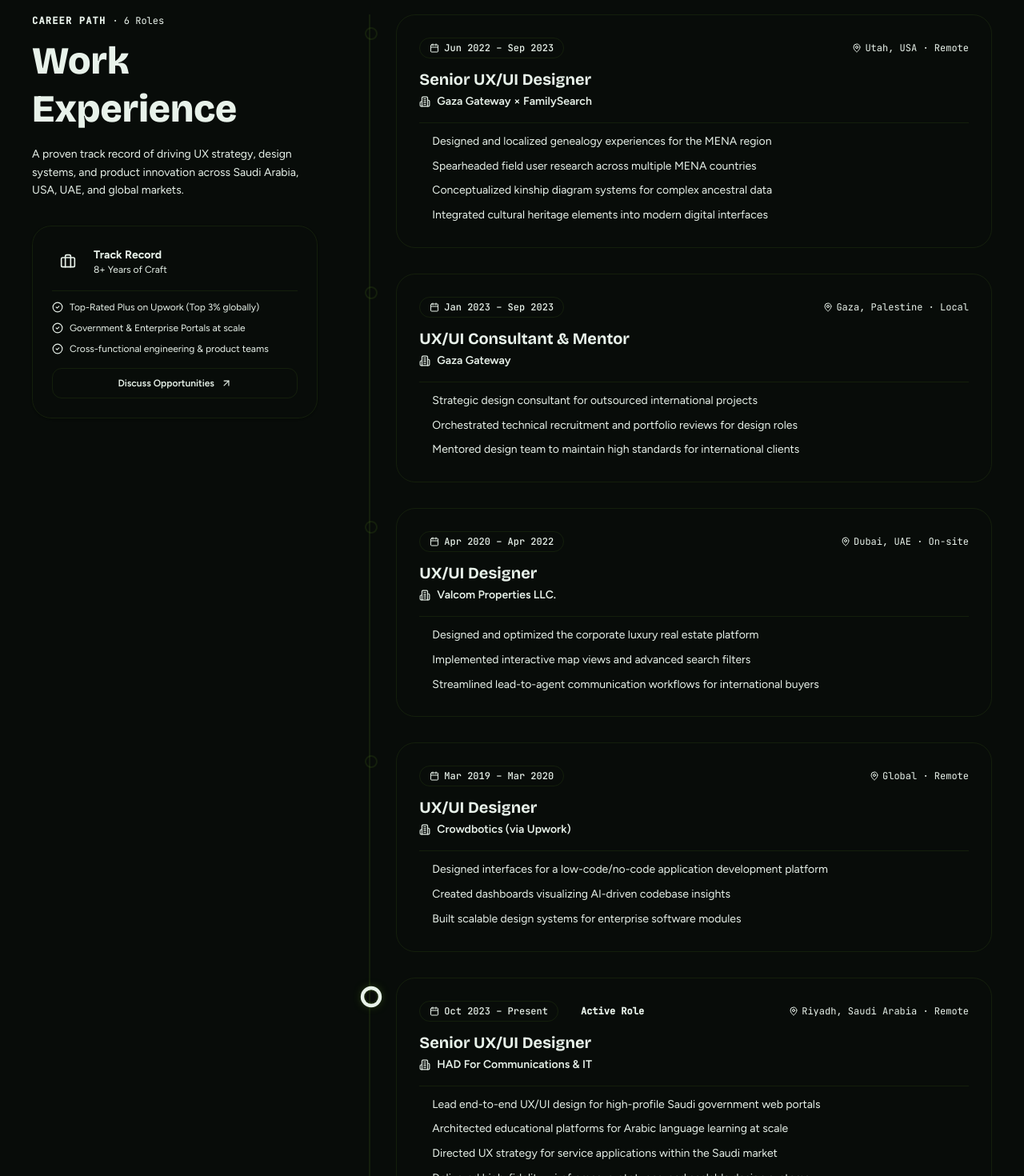
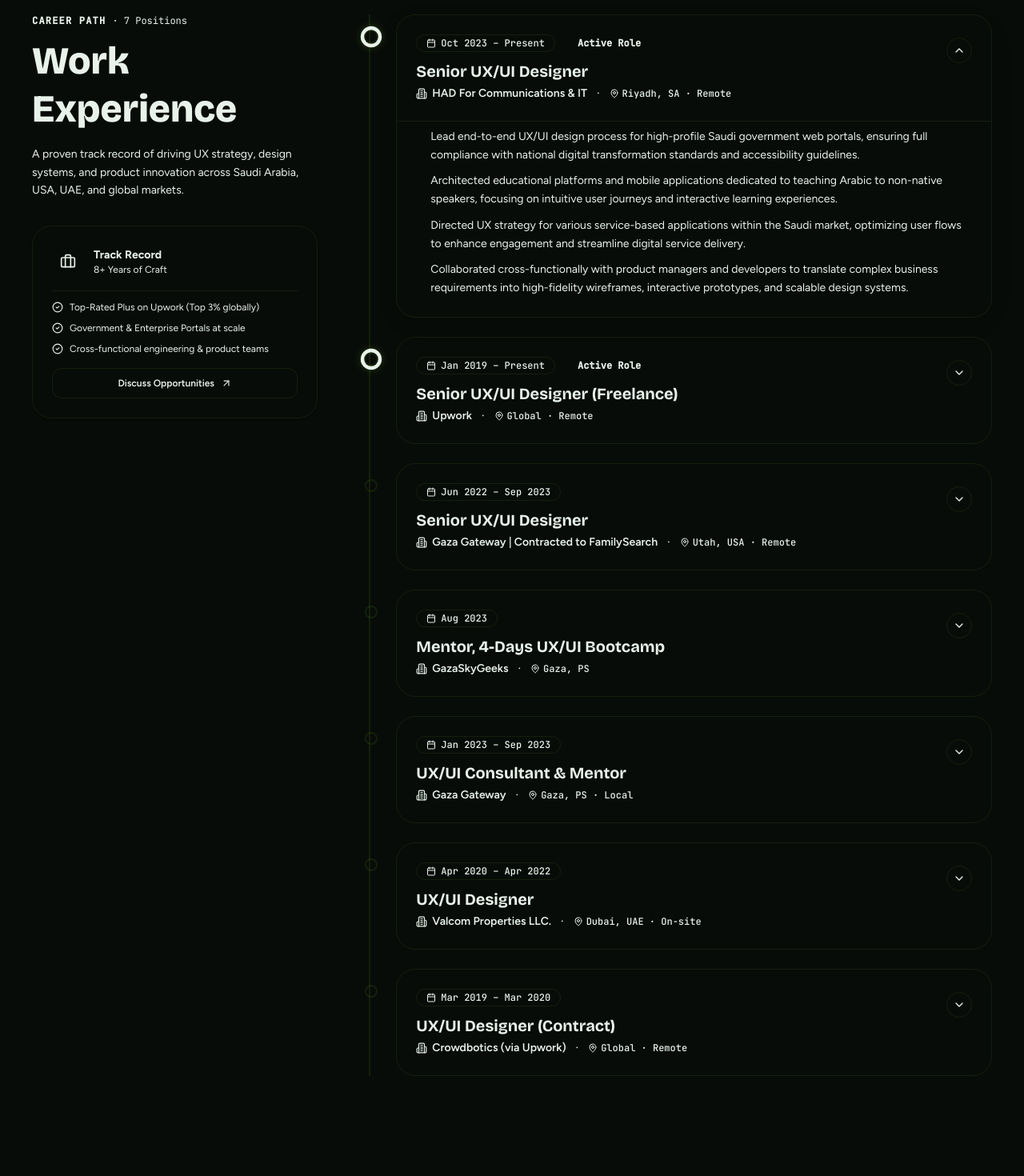
Before and after one commit to ahmedalazaiza/azaiza-portfolio, a React (Vite) app: page / in a window 1280 px wide. Shown: the part 4160-5630 px from the top of the page at 80% size. Built offline with nearby package versions, Linux system fonts and the light colour scheme; no server answers; the database is empty.

Commit message:
Experience: Add accordion with current role open by default, single-open rule, and smart date sorting

```diff
--- a/src/app/sections/TimelineSection.tsx
+++ b/src/app/sections/TimelineSection.tsx
@@ -1,88 +1,102 @@
 import React, { useState, useEffect, useRef } from "react";
-import { motion, useInView } from "motion/react";
-import { MapPin, Calendar, Briefcase, Sparkles, Building2, CheckCircle2, ArrowUpRight } from "lucide-react";
+import { motion, AnimatePresence, useInView } from "motion/react";
+import { MapPin, Calendar, Briefcase, Building2, CheckCircle2, ArrowUpRight, ChevronDown } from "lucide-react";
 import { supabase } from "../../lib/supabase";
 import { Experience } from "../types";
 
 const FALLBACK_EXPERIENCES: Experience[] = [
   {
-    id: 1,
+    id: 7,
     period: "Oct 2023 – Present",
     current: true,
     role: "Senior UX/UI Designer",
     company: "HAD For Communications & IT",
-    location: "Riyadh, Saudi Arabia · Remote",
+    location: "Riyadh, SA · Remote",
     highlights: [
-      "Lead end-to-end UX/UI design for high-profile Saudi government web portals",
-      "Architected educational platforms for Arabic language learning at scale",
-      "Directed UX strategy for service applications within the Saudi market",
-      "Delivered high-fidelity wireframes, prototypes, and scalable design systems",
+      "Lead end-to-end UX/UI design process for high-profile Saudi government web portals, ensuring full compliance with national digital transformation standards and accessibility guidelines.",
+      "Architected educational platforms and mobile applications dedicated to teaching Arabic to non-native speakers, focusing on intuitive user journeys and interactive learning experiences.",
+      "Directed UX strategy for various service-based applications within the Saudi market, optimizing user flows to enhance engagement and streamline digital service delivery.",
+      "Collaborated cross-functionally with product managers and developers to translate complex business requirements into high-fidelity wireframes, interactive prototypes, and scalable design systems.",
     ],
   },
   {
-    id: 6,
+    id: 13,
     period: "Jan 2019 – Present",
     current: true,
-    role: "Senior UX/UI Designer · Freelance",
+    role: "Senior UX/UI Designer (Freelance)",
     company: "Upwork",
     location: "Global · Remote",
     highlights: [
-      "Top-Rated Plus: Top 3% of freelancers worldwide",
-      "100% Job Success Score across 70+ end-to-end projects",
-      "$80K+ in delivered design solutions · 560+ expert hours logged",
+      "Top-Rated Plus Professional: Recognized among the top 3% of freelancers worldwide, maintaining a 100% Job Success Score (JSS) across 70+ end-to-end projects.",
+      "High-Value Delivery: Successfully delivered $80K+ in design solutions, accumulating 560+ hours of expert-level execution for international startups and enterprises.",
+      "Specialized Expertise: Praised by global clients for designing complex LMS platforms and SaaS products, ensuring seamless web and mobile user journeys.",
+      "Full Product Lifecycle: Managed diverse workflows including requirement gathering, user research, and scalable design system development for a global clientele.",
     ],
   },
   {
-    id: 2,
+    id: 11,
+    period: "Aug 2023",
+    current: false,
+    role: "Mentor, 4-Days UX/UI Bootcamp",
+    company: "GazaSkyGeeks",
+    location: "Gaza, PS",
+    highlights: [
+      "Mentored and guided aspiring designers through an intensive 4-day bootcamp, focusing on the fundamentals of user-centered design and industry-standard workflows.",
+      "Provided hands-on technical support in Figma, helping participants transform their ideas into functional wireframes and high-fidelity prototypes.",
+      "Conducted design critique sessions, offering professional feedback on UI layouts, color theory, and user journeys to ensure project quality.",
+    ],
+  },
+  {
+    id: 8,
     period: "Jun 2022 – Sep 2023",
     current: false,
     role: "Senior UX/UI Designer",
-    company: "Gaza Gateway × FamilySearch",
+    company: "Gaza Gateway | Contracted to FamilySearch",
     location: "Utah, USA · Remote",
     highlights: [
-      "Designed and localized genealogy experiences for the MENA region",
-      "Spearheaded field user research across multiple MENA countries",
-      "Conceptualized kinship diagram systems for complex ancestral data",
-      "Integrated cultural heritage elements into modern digital interfaces",
+      "Designed and localized digital experiences for the MENA region, focusing on genealogical platforms that help users discover and document their family lineages and historical roots.",
+      "Spearheaded extensive user research and field interviews across the MENA region to capture authentic user requirements, transforming qualitative insights into actionable design strategies.",
+      "Conceptualized complex visual structures for family trees and kinship diagrams, simplifying the representation of intricate ancestral data and historical connections.",
+      "Integrated cultural elements into UI design, creating specialized interfaces for showcasing ancient poetry, tribal history, and regional heritage in a modern format.",
     ],
   },
   {
-    id: 3,
+    id: 9,
     period: "Jan 2023 – Sep 2023",
     current: false,
     role: "UX/UI Consultant & Mentor",
     company: "Gaza Gateway",
-    location: "Gaza, Palestine · Local",
+    location: "Gaza, PS · Local",
     highlights: [
-      "Strategic design consultant for outsourced international projects",
-      "Orchestrated technical recruitment and portfolio reviews for design roles",
-      "Mentored design team to maintain high standards for international clients",
+      "Acted as a Strategic Design Consultant for outsourced international projects, providing expert recommendations on software solutions and UI/UX best practices.",
+      "Orchestrated technical recruitment for design roles, including portfolio reviews, design challenges, and interviewing candidates to ensure high-quality talent acquisition.",
+      "Identified knowledge gaps within the design team and provided targeted mentorship to enhance technical skills and maintain high delivery standards.",
     ],
   },
   {
-    id: 4,
+    id: 10,
     period: "Apr 2020 – Apr 2022",
     current: false,
     role: "UX/UI Designer",
     company: "Valcom Properties LLC.",
     location: "Dubai, UAE · On-site",
     highlights: [
-      "Designed and optimized the corporate luxury real estate platform",
-      "Implemented interactive map views and advanced search filters",
-      "Streamlined lead-to-agent communication workflows for international buyers",
+      "Designed and optimized the corporate real estate platform, focusing on high-end property listings and seamless user journeys for buyers and tenants.",
+      "Streamlined communication flow between international leads and internal real estate agents by designing intuitive contact interfaces and lead management features.",
+      "Enhanced user engagement by implementing advanced search filters and interactive map views for luxury villas and apartments.",
     ],
   },
   {
-    id: 5,
+    id: 12,
     period: "Mar 2019 – Mar 2020",
     current: false,
-    role: "UX/UI Designer",
+    role: "UX/UI Designer (Contract)",
     company: "Crowdbotics (via Upwork)",
     location: "Global · Remote",
     highlights: [
-      "Designed interfaces for a low-code/no-code application development platform",
-      "Created dashboards visualizing AI-driven codebase insights",
-      "Built scalable design systems for enterprise software modules",
+      "Translated complex technical requirements into user-friendly interfaces for a low-code/no-code application development platform, enabling users to build and deploy apps efficiently.",
+      "Designed intuitive dashboards and workflows that visualized complex codebase insights and automated software development pipelines.",
+      "Developed scalable design systems and reusable UI components that maintained consistency across various custom-built software modules for global clients.",
     ],
   },
 ];
@@ -131,11 +145,39 @@
   return 0;
 }
 
+// Deduplicate experiences (keep richest entry if same company & role exist)
+function deduplicateExperiences(items: Experience[]): Experience[] {
+  const map = new Map<string, Experience>();
+  for (const item of items) {
+    const normCompany = item.company.toLowerCase().replace(/[^a-z0-9]/g, "").slice(0, 10);
+    const normRole = item.role.toLowerCase().replace(/[^a-z0-9]/g, "").slice(0, 10);
+    const key = `${normCompany}-${normRole}`;
+
+    const existing = map.get(key);
+    if (!existing) {
+      map.set(key, item);
+    } else {
+      const existingLen = (existing.highlights || []).join(" ").length;
+      const itemLen = (item.highlights || []).join(" ").length;
+      if (itemLen >= existingLen) {
+        map.set(key, item);
+      }
+    }
+  }
+  return Array.from(map.values());
+}
+
 export function sortExperiences(exps: Experience[]): Experience[] {
-  return [...exps].sort((a, b) => {
+  const deduped = deduplicateExperiences(exps);
+  return deduped.sort((a, b) => {
     const isCurrentA = a.current || /present|current|now|حالي|الان/i.test(a.period);
     const isCurrentB = b.current || /present|current|now|حالي|الان/i.test(b.period);
 
+    // 1. Current positions always first
+    if (isCurrentA && !isCurrentB) return -1;
+    if (!isCurrentA && isCurrentB) return 1;
+
+    // 2. Chronological score comparison
     const scoreA = getPeriodScore(a.period, isCurrentA);
     const scoreB = getPeriodScore(b.period, isCurrentB);
 
@@ -143,14 +185,18 @@
       return scoreB - scoreA; // descending (newest first)
     }
 
-    return (a.id || 0) - (b.id || 0);
+    return (b.id || 0) - (a.id || 0);
   });
 }
 
 export default function TimelineSection() {
   const ref = useRef<HTMLDivElement>(null);
   const inView = useInView(ref, { once: true, margin: "-60px" });
-  const [experiences, setExperiences] = useState<Experience[]>(() => sortExperiences(FALLBACK_EXPERIENCES));
+
+  const initialSorted = sortExperiences(FALLBACK_EXPERIENCES);
+  const [experiences, setExperiences] = useState<Experience[]>(initialSorted);
+  // Default open card: The first / Current active role
+  const [expandedId, setExpandedId] = useState<number | null>(() => initialSorted[0]?.id || null);
 
   useEffect(() => {
     async function loadExperiences() {
@@ -176,7 +222,12 @@
                   .filter(Boolean)
               : [],
           }));
-          setExperiences(sortExperiences(mapped));
+          const sorted = sortExperiences(mapped);
+          setExperiences(sorted);
+          // Keep current role open by default if not yet opened
+          if (sorted.length > 0) {
+            setExpandedId(sorted[0].id);
+          }
         }
       } catch (e) {
         console.error("Error loading experiences:", e);
@@ -185,6 +236,11 @@
 
     loadExperiences();
   }, []);
+
+  const toggleAccordion = (id: number) => {
+    // Exactly one card can be open at a time; clicking the open card toggles it off
+    setExpandedId((prev) => (prev === id ? null : id));
+  };
 
   return (
     <section id="experience" ref={ref} className="py-24 lg:py-32">
@@ -202,7 +258,7 @@
                 <span className="text-primary font-mono text-xs font-semibold tracking-widest uppercase">
                   Career Path
                 </span>
-                <span className="text-xs font-mono text-muted-foreground">· {experiences.length} Roles</span>
+                <span className="text-xs font-mono text-muted-foreground">· {experiences.length} Positions</span>
               </div>
               <h2 className="text-3xl sm:text-4xl lg:text-5xl font-display font-extrabold text-foreground leading-tight">
                 Work Experience
@@ -256,39 +312,58 @@
 
           {/* Right Column: Sleek Streamlined Chronological Timeline */}
           <div className="lg:col-span-8">
-            <div className="relative pl-6 sm:pl-8 border-l-2 border-primary/20 dark:border-primary/25 space-y-8">
+            <div className="relative pl-6 sm:pl-8 border-l-2 border-primary/20 dark:border-primary/25 space-y-6">
               {experiences.map((exp, i) => {
                 const isCurrent = exp.current || /present|current|now|حالي|الان/i.test(exp.period);
+                const isExpanded = expandedId === exp.id;
 
                 return (
                   <motion.div
                     key={exp.id || i}
                     initial={{ opacity: 0, y: 20 }}
                     animate={inView ? { opacity: 1, y: 0 } : {}}
-                    transition={{ duration: 0.4, delay: i * 0.07 }}
+                    transition={{ duration: 0.4, delay: i * 0.06 }}
                     className="relative group"
                   >
                     {/* Glowing Timeline Indicator Dot */}
                     <div
-                      className={`absolute -left-[31px] sm:-left-[39px] top-4 w-4 h-4 rounded-full border-2 bg-card transition-all duration-300 ${
+                      className={`absolute -left-[31px] sm:-left-[39px] top-5 w-4 h-4 rounded-full border-2 bg-card transition-all duration-300 ${
                         isCurrent
                           ? "border-primary ring-4 ring-primary/20 scale-110 shadow-[0_0_12px_rgba(170,255,56,0.5)]"
-                          : "border-primary/60 group-hover:border-primary group-hover:scale-110"
+                          : isExpanded
+                          ? "border-primary scale-105"
+                          : "border-primary/60 group-hover:border-primary group-hover:scale-105"
                       }`}
                     >
                       <div
                         className={`w-1.5 h-1.5 rounded-full absolute inset-0 m-auto ${
-                          isCurrent ? "bg-primary animate-pulse" : "bg-primary/80"
+                          isCurrent
+                            ? "bg-primary animate-pulse"
+                            : isExpanded
+                            ? "bg-primary"
+                            : "bg-primary/80"
                         }`}
                       />
                     </div>
 
-                    {/* Clean Experience Card */}
-                    <div className="p-6 sm:p-7 rounded-3xl border border-border bg-card hover:border-primary/40 hover:shadow-[0_8px_30px_rgba(0,0,0,0.06)] dark:hover:shadow-[0_0_40px_rgba(170,255,56,0.05)] transition-all duration-300">
+                    {/* Accordion Experience Card (Only one open at a time) */}
+                    <div
+                      className={`rounded-3xl border transition-all duration-300 overflow-hidden ${
+                        isExpanded
+                          ? "border-primary/50 bg-card shadow-[0_8px_30px_rgba(0,0,0,0.06)] dark:shadow-[0_0_40px_rgba(170,255,56,0.06)]"
+                          : "border-border bg-card/80 hover:border-primary/30 hover:bg-card"
+                      }`}
+                    >
+                      {/* Clickable Card Header */}
+                      <button
+                        type="button"
+                        onClick={() => toggleAccordion(exp.id)}
+                        className="w-full text-left p-5 sm:p-6 cursor-pointer focus:outline-none flex items-start justify-between gap-4 select-none"
+                      >
+                        <div className="flex-1 min-w-0">
                           {/* Top Badges */}
-                      <div className="flex flex-wrap items-center justify-between gap-2 mb-3">
-                        <div className="flex items-center gap-2">
-                          <span className="inline-flex items-center gap-1.5 px-3 py-1 rounded-full bg-primary/10 border border-primary/20 text-xs font-mono text-primary font-medium">
+                          <div className="flex flex-wrap items-center gap-2 mb-2.5">
+                            <span className="inline-flex items-center gap-1.5 px-3 py-0.5 rounded-full bg-primary/10 border border-primary/20 text-xs font-mono text-primary font-medium">
                               <Calendar size={12} />
                               {exp.period}
                             </span>
@@ -299,33 +374,53 @@
                               </span>
                             )}
                           </div>
-                        <span className="text-xs font-mono text-muted-foreground flex items-center gap-1">
-                          <MapPin size={12} className="text-primary" />
-                          {exp.location}
-                        </span>
-                      </div>
 
                           {/* Role & Company */}
-                      <div className="mb-4">
                           <h3 className="text-lg sm:text-xl font-display font-bold text-foreground group-hover:text-primary transition-colors duration-200">
                             {exp.role}
                           </h3>
-                        <div className="flex items-center gap-2 mt-1">
-                          <Building2 size={14} className="text-muted-foreground" />
-                          <span className="text-sm font-semibold text-foreground/90 font-display">
-                            {exp.company}
-                          </span>
+                          <div className="flex flex-wrap items-center gap-x-3 gap-y-1 mt-1 text-sm">
+                            <div className="flex items-center gap-1.5 font-semibold text-foreground/90 font-display">
+                              <Building2 size={14} className="text-primary" />
+                              <span>{exp.company}</span>
+                            </div>
+                            <span className="text-muted-foreground/40 hidden sm:inline">·</span>
+                            <div className="text-xs text-muted-foreground flex items-center gap-1 font-mono">
+                              <MapPin size={12} className="text-primary" />
+                              <span>{exp.location}</span>
+                            </div>
                           </div>
                         </div>
 
-                      {/* Highlights */}
-                      {exp.highlights && exp.highlights.length > 0 && (
-                        <div className="pt-3 border-t border-border/50">
-                          <ul className="space-y-2">
+                        {/* Chevron Toggle Button */}
+                        <div
+                          className={`shrink-0 w-8 h-8 rounded-full border border-border flex items-center justify-center transition-all duration-300 mt-1 ${
+                            isExpanded
+                              ? "bg-primary text-primary-foreground border-primary rotate-180 shadow-sm"
+                              : "bg-muted/40 text-muted-foreground group-hover:border-primary/40 group-hover:text-foreground"
+                          }`}
+                        >
+                          <ChevronDown size={16} />
+                        </div>
+                      </button>
+
+                      {/* Smooth Accordion Body (Collapsible Highlights) */}
+                      <AnimatePresence initial={false}>
+                        {isExpanded && exp.highlights && exp.highlights.length > 0 && (
+                          <motion.div
+                            key="content"
+                            initial={{ height: 0, opacity: 0 }}
+                            animate={{ height: "auto", opacity: 1 }}
+                            exit={{ height: 0, opacity: 0 }}
+                            transition={{ duration: 0.25, ease: "easeInOut" }}
+                            className="overflow-hidden"
+                          >
+                            <div className="px-5 sm:px-6 pb-6 pt-2 border-t border-border/50">
+                              <ul className="space-y-2.5">
                                 {exp.highlights.map((h, j) => (
                                   <li
                                     key={j}
-                                className="flex items-start gap-2.5 text-xs sm:text-sm text-muted-foreground leading-relaxed"
+                                    className="flex items-start gap-3 text-xs sm:text-sm text-muted-foreground leading-relaxed"
                                   >
                                     <span className="mt-1.5 w-1.5 h-1.5 rounded-full bg-primary shrink-0" />
                                     <span>{h}</span>
@@ -333,7 +428,9 @@
                                 ))}
                               </ul>
                             </div>
+                          </motion.div>
                         )}
+                      </AnimatePresence>
                     </div>
                   </motion.div>
                 );
```
Lines whose indentation alone changed are shown as unchanged.
